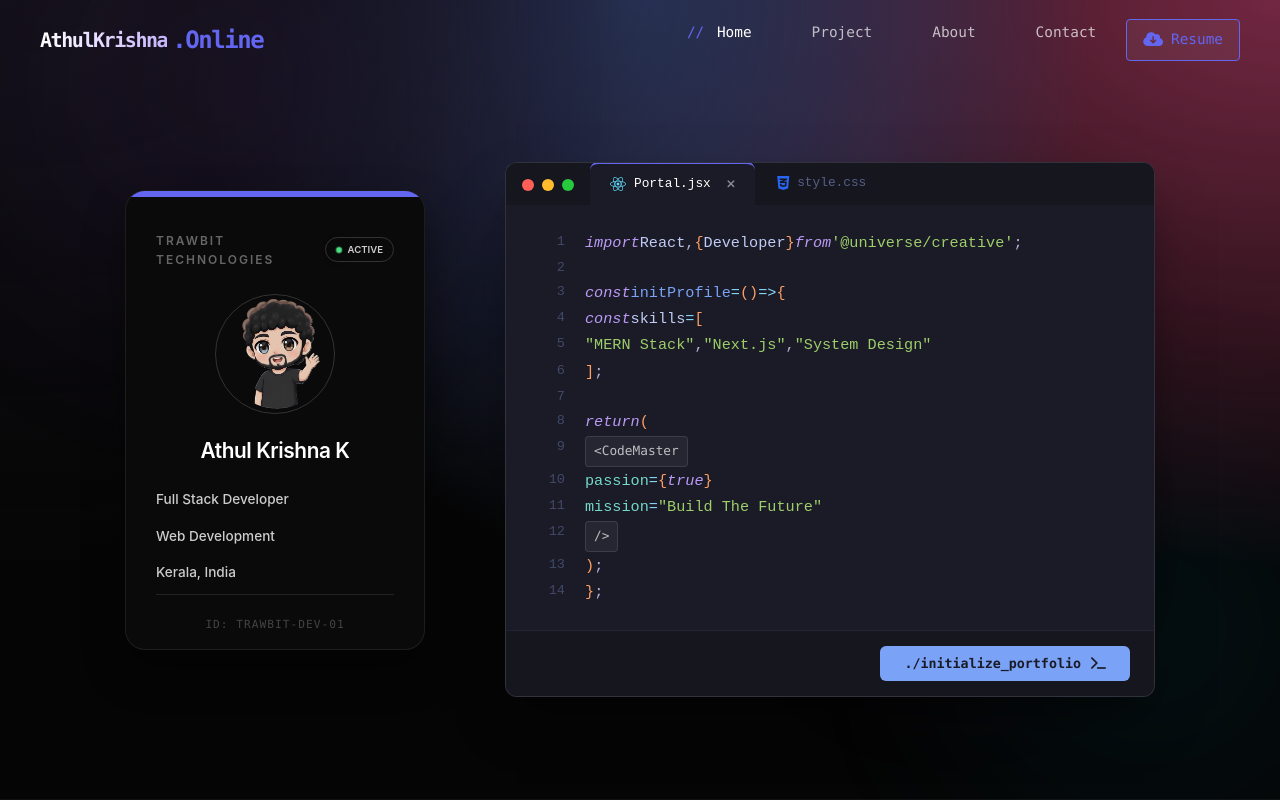
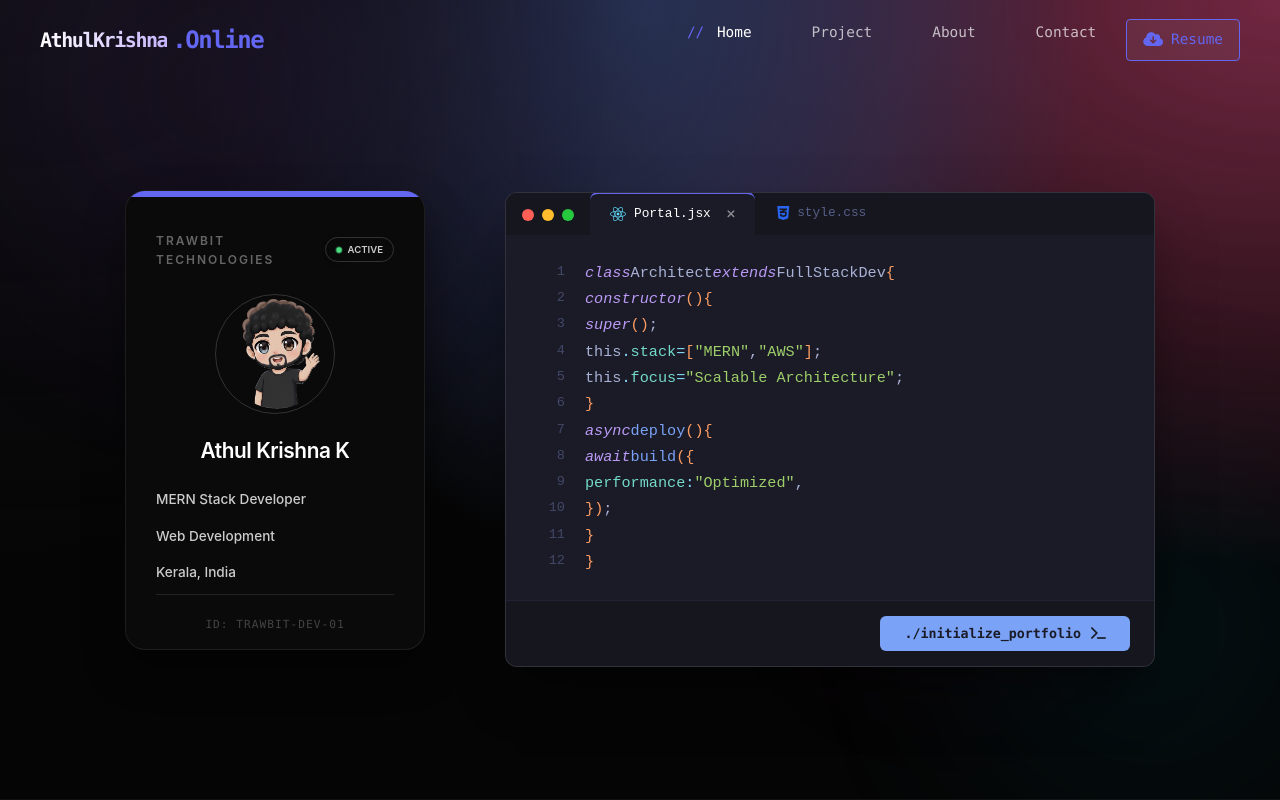
Before and after one commit to Athulprgm/My-portfolio, a React (Vite) app: page / in a window 1280 px wide. Shown: the top 800 px of the page. Built offline with nearby package versions, Linux system fonts and the light colour scheme.

Commit message:
Fix resume download link and update Home page with professional MERN stack profile

```diff
--- a/src/components/Home.jsx
+++ b/src/components/Home.jsx
@@ -120,7 +120,7 @@ const Home = () => {
               <div className="id-info-grid">
                 <div className="info-item">
                   <span className="label">DESIGNATION</span>
-                  <span className="value">Full Stack Developer</span>
+                  <span className="value">MERN Stack Developer</span>
                 </div>
                 <div className="info-item">
                   <span className="label">DOMAIN</span>
@@ -164,115 +164,111 @@ const Home = () => {
             <div className="code-editor">
               <div className="code-line">
                 <span className="line-num">1</span>
-                <span className="keyword">import</span>{" "}
-                <span className="variable">React</span>,{" "}
-                <span className="bracket">{`{`}</span>{" "}
-                <span className="variable">Developer</span>{" "}
-                <span className="bracket">{`}`}</span>{" "}
-                <span className="keyword">from</span>{" "}
-                <span className="string">'@universe/creative'</span>
-                <span className="semicolon">;</span>
+                <span className="keyword">class</span>{" "}
+                <span className="class-name">Architect</span>{" "}
+                <span className="keyword">extends</span>{" "}
+                <span className="class-name">FullStackDev</span>{" "}
+                <span className="bracket">{`{`}</span>
               </div>
 
               <div className="code-line">
                 <span className="line-num">2</span>
+                <span className="indent"></span>
+                <span className="keyword">constructor</span>
+                <span className="bracket">()</span>{" "}
+                <span className="bracket">{`{`}</span>
               </div>
 
               <div className="code-line">
                 <span className="line-num">3</span>
-                <span className="keyword">const</span>{" "}
-                <span className="function">initProfile</span>{" "}
-                <span className="operator">=</span>{" "}
-                <span className="bracket">()</span>{" "}
-                <span className="operator">=&gt;</span>{" "}
-                <span className="bracket">{`{`}</span>
+                <span className="indent"></span>
+                <span className="indent"></span>
+                <span className="keyword">super</span>
+                <span className="bracket">()</span>
+                <span className="semicolon">;</span>
               </div>
 
               <div className="code-line">
                 <span className="line-num">4</span>
                 <span className="indent"></span>
-                <span className="keyword">const</span>{" "}
-                <span className="variable">skills</span>{" "}
+                <span className="indent"></span>
+                <span className="this">this</span>
+                <span className="operator">.</span>
+                <span className="prop">stack</span>{" "}
                 <span className="operator">=</span>{" "}
                 <span className="bracket">[</span>
+                <span className="string">"MERN"</span>
+                <span className="comma">,</span>{" "}
+                <span className="string">"AWS"</span>
+                <span className="bracket">]</span>
+                <span className="semicolon">;</span>
               </div>
 
               <div className="code-line">
                 <span className="line-num">5</span>
                 <span className="indent"></span>
                 <span className="indent"></span>
-                <span className="string">"MERN Stack"</span>
-                <span className="comma">,</span>{" "}
-                <span className="string">"Next.js"</span>
-                <span className="comma">,</span>{" "}
-                <span className="string">"System Design"</span>
+                <span className="this">this</span>
+                <span className="operator">.</span>
+                <span className="prop">focus</span>{" "}
+                <span className="operator">=</span>{" "}
+                <span className="string">"Scalable Architecture"</span>
+                <span className="semicolon">;</span>
               </div>
 
               <div className="code-line">
                 <span className="line-num">6</span>
                 <span className="indent"></span>
-                <span className="bracket">]</span>
-                <span className="semicolon">;</span>
+                <span className="bracket">{`}`}</span>
               </div>
 
               <div className="code-line">
                 <span className="line-num">7</span>
+                <span className="indent"></span>
+                <span className="keyword">async</span>{" "}
+                <span className="function">deploy</span>
+                <span className="bracket">()</span>{" "}
+                <span className="bracket">{`{`}</span>
               </div>
 
               <div className="code-line">
                 <span className="line-num">8</span>
                 <span className="indent"></span>
-                <span className="keyword">return</span>{" "}
-                <span className="bracket">(</span>
+                <span className="indent"></span>
+                <span className="keyword">await</span>{" "}
+                <span className="function">build</span>
+                <span className="bracket">({`{`}</span>
               </div>
 
               <div className="code-line">
                 <span className="line-num">9</span>
                 <span className="indent"></span>
                 <span className="indent"></span>
-                <span className="tag">&lt;CodeMaster</span>
+                <span className="indent"></span>
+                <span className="prop">performance</span>
+                <span className="operator">:</span>{" "}
+                <span className="string">"Optimized"</span>
+                <span className="comma">,</span>
               </div>
 
               <div className="code-line">
                 <span className="line-num">10</span>
                 <span className="indent"></span>
                 <span className="indent"></span>
-                <span className="indent"></span>
-                <span className="prop">passion</span>
-                <span className="operator">=</span>
-                <span className="bracket">{`{`}</span>
-                <span className="keyword">true</span>
                 <span className="bracket">{`}`}</span>
+                <span className="bracket">)</span>
+                <span className="semicolon">;</span>
               </div>
 
               <div className="code-line">
                 <span className="line-num">11</span>
                 <span className="indent"></span>
-                <span className="indent"></span>
-                <span className="indent"></span>
-                <span className="prop">mission</span>
-                <span className="operator">=</span>
-                <span className="string">"Build The Future"</span>
+                <span className="bracket">{`}`}</span>
               </div>
 
               <div className="code-line">
                 <span className="line-num">12</span>
-                <span className="indent"></span>
-                <span className="indent"></span>
-                <span className="tag">/&gt;</span>
-              </div>
-
-              <div className="code-line">
-                <span className="line-num">13</span>
-                <span className="indent"></span>
-                <span className="bracket">)</span>
-                <span className="semicolon">;</span>
-              </div>
-
-              <div className="code-line">
-                <span className="line-num">14</span>
                 <span className="bracket">{`}`}</span>
-                <span className="semicolon">;</span>
               </div>
             </div>
           </div>
--- a/src/components/NavBar.jsx
+++ b/src/components/NavBar.jsx
@@ -1,4 +1,4 @@
-import React, { useState, useEffect } from "react";
+import { useState, useEffect } from "react";
 import "./NavBar.css";
 
 const NavBar = () => {
@@ -79,8 +79,7 @@ const NavBar = () => {
           <li className="download-li">
             <a
               href={resumeUrl}
-              target="_blank"
-              rel="noopener noreferrer"
+              download="Athul_Krishna_Resume.pdf"
               className="resume-btn"
             >
               <i className="fa-solid fa-cloud-arrow-down"></i> Resume
@@ -109,8 +108,7 @@ const NavBar = () => {
           ))}
           <a
             href={resumeUrl}
-            target="_blank"
-            rel="noopener noreferrer"
+            download="Athul_Krishna_Resume.pdf"
             className="resume-btn-mobile"
           >
             <i className="fa-solid fa-cloud-arrow-down"></i> Download Resume
```
